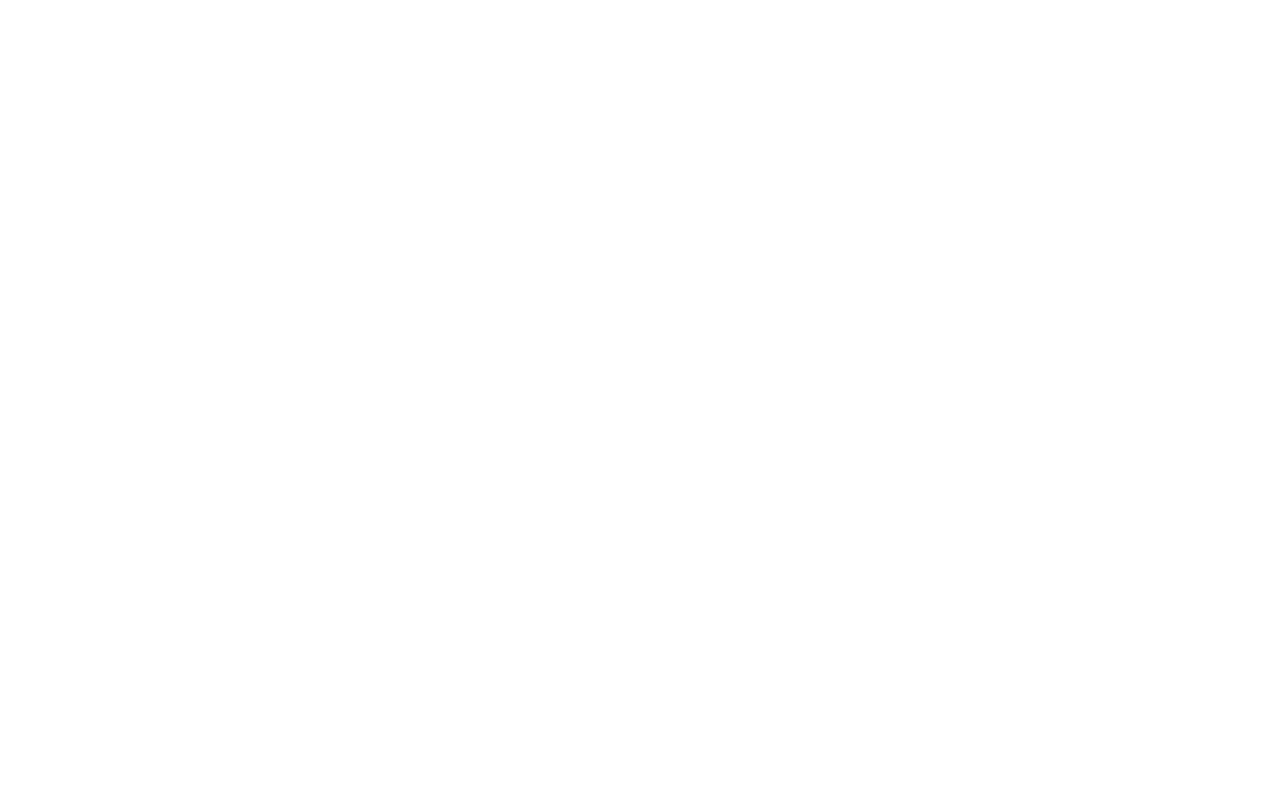
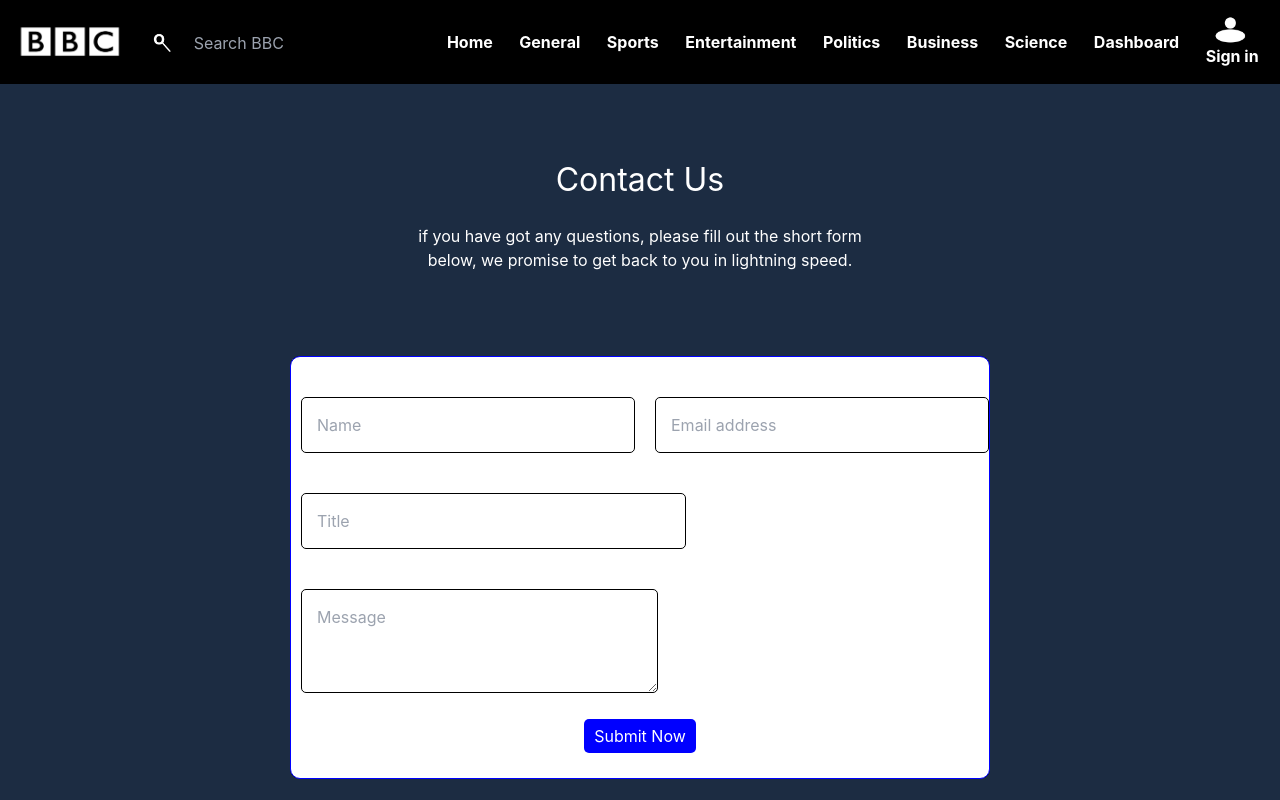
Before and after one commit to vpavan2105/bcc-news, a React (Vite) app in the folder frontend/: page /contact in a window 1280 px wide. Before the commit this address had no page. Shown: the top 800 px of the page. Built offline with nearby package versions, Linux system fonts and the light colour scheme.

Commit message:
contact page

```diff
--- a/frontend/src/App.jsx
+++ b/frontend/src/App.jsx
@@ -6,7 +6,6 @@
 import { SimpleGrid } from "@chakra-ui/react";
 import Politics from "./Pages/Politics";
 import { AdminPage } from "./components1/AdminPage";
-
 
 import SingleNewsPage from "./components/SingleNewsPage";
 import General from "./Pages/General";
@@ -20,74 +19,83 @@
 import PrivateRoute from "./Routes/PrivateRoute";
 // import Contact from "./Pages/Contact";
 import { useEffect } from "react";
+import ContactPage from "./Pages/ContactPage";
 
 function App() {
-  useEffect(()=>{
+  useEffect(() => {
     let dummyuser = {
-      "id": 1,
-      "username": "john_doe",
-      "password": "pass123",
-      "bookmark": [
+      id: 1,
+      username: "john_doe",
+      password: "pass123",
+      bookmark: [
         {
-          "id": 7,
-          "author": "Vaishnawi Sinha",
-          "title": "Farmers protest LIVE: 12 cops injured in attack by farmers in Jind, says SP",
-          "description": "Farmers' protests LIVE updates: Farmers have resumed their ‘Delhi Chalo’ march amid demand for MSP guarantee.",
-          "url": "https://www.hindustantimes.com/india-news/farmers-protest-live-updates-today-february-21-delhi-chalo-march-kisan-andolan-ncr-haryana-msp-101708478251272.html",
-          "urlToImage": "https://www.hindustantimes.com/ht-img/img/2024/02/21/550x309/WhatsApp_Image_2024-02-21_at_15.31.36_1708512212671_1708512226410.jpeg",
-          "category_section": "general",
-          "content": "Farmers' Protest highlights: Farmers from across multiple states have resumed the ‘Delhi Chalo’ march on Wednesday. Meanwhile, heavy security is deployed across the national capital to prevent any disturbances during the protest. Farmer leaders from Punjab and Haryana previously halted the farmers' protest on Sunday evening after the fourth round of talks with Union Ministers. The leaders had warned earlier that they will resume their march to Delhi if their demands are not met by the Centre by February 21. Farmer leaders taking part in agitation on Monday rejected the Centre's proposal of procuring pulses, maize and cotton at MSP by government agencies for five years, saying it was not in farmers' interest and announced that they will march towards the national capital on Wednesday.",
-          "category": "national",
-          "comments": [
+          id: 7,
+          author: "Vaishnawi Sinha",
+          title:
+            "Farmers protest LIVE: 12 cops injured in attack by farmers in Jind, says SP",
+          description:
+            "Farmers' protests LIVE updates: Farmers have resumed their ‘Delhi Chalo’ march amid demand for MSP guarantee.",
+          url: "https://www.hindustantimes.com/india-news/farmers-protest-live-updates-today-february-21-delhi-chalo-march-kisan-andolan-ncr-haryana-msp-101708478251272.html",
+          urlToImage:
+            "https://www.hindustantimes.com/ht-img/img/2024/02/21/550x309/WhatsApp_Image_2024-02-21_at_15.31.36_1708512212671_1708512226410.jpeg",
+          category_section: "general",
+          content:
+            "Farmers' Protest highlights: Farmers from across multiple states have resumed the ‘Delhi Chalo’ march on Wednesday. Meanwhile, heavy security is deployed across the national capital to prevent any disturbances during the protest. Farmer leaders from Punjab and Haryana previously halted the farmers' protest on Sunday evening after the fourth round of talks with Union Ministers. The leaders had warned earlier that they will resume their march to Delhi if their demands are not met by the Centre by February 21. Farmer leaders taking part in agitation on Monday rejected the Centre's proposal of procuring pulses, maize and cotton at MSP by government agencies for five years, saying it was not in farmers' interest and announced that they will march towards the national capital on Wednesday.",
+          category: "national",
+          comments: [
             {
-              "title": "Supporting farmers' rights",
-              "description": "It's crucial to support the demands of our farmers for fair MSP and better conditions. Solidarity with the protesting farmers!"
-            }
-          ]
+              title: "Supporting farmers' rights",
+              description:
+                "It's crucial to support the demands of our farmers for fair MSP and better conditions. Solidarity with the protesting farmers!",
+            },
+          ],
         },
         {
-          "id": 6,
-          "author": "TIMESOFINDIA.COM",
-          "title": "Physical activity may help alleviate pain in cancer survivors - The Times of India",
-          "description": "A new study has found that physical activity can reduce pain in cancer survivors. Learn how exercise can be an effective non-pharmacologic option for reducing cancer-related pain.",
-          "url": "https://timesofindia.indiatimes.com/life-style/health-fitness/health-news/physical-activity-can-alleviate-pain-in-cancer-survivors/articleshow/107884532.cms",
-          "urlToImage": "https://static.toiimg.com/thumb/msid-107884485,width-1070,height-580,imgsize-731833,resizemode-75,overlay-toi_sw,pt-32,y_pad-40/photo.jpg",
-          "category_section": "general",
-          "content": "10 places Anushka Sharma, Virat Kohli travelled recently!A new study finding has shed light on the ro ..Read more at:http://timesofindia.indiatimes.com/articleshow/107884532.cms?utm_source=contentofinterest&utm_medium=text&utm_campaign=cppst",
-          "category": "national",
-          "comments": [
+          id: 6,
+          author: "TIMESOFINDIA.COM",
+          title:
+            "Physical activity may help alleviate pain in cancer survivors - The Times of India",
+          description:
+            "A new study has found that physical activity can reduce pain in cancer survivors. Learn how exercise can be an effective non-pharmacologic option for reducing cancer-related pain.",
+          url: "https://timesofindia.indiatimes.com/life-style/health-fitness/health-news/physical-activity-can-alleviate-pain-in-cancer-survivors/articleshow/107884532.cms",
+          urlToImage:
+            "https://static.toiimg.com/thumb/msid-107884485,width-1070,height-580,imgsize-731833,resizemode-75,overlay-toi_sw,pt-32,y_pad-40/photo.jpg",
+          category_section: "general",
+          content:
+            "10 places Anushka Sharma, Virat Kohli travelled recently!A new study finding has shed light on the ro ..Read more at:http://timesofindia.indiatimes.com/articleshow/107884532.cms?utm_source=contentofinterest&utm_medium=text&utm_campaign=cppst",
+          category: "national",
+          comments: [
             {
-              "title": "Great news for cancer survivors!",
-              "description": "It's wonderful to see the positive impact of physical activity on alleviating pain for cancer survivors."
-            }
-          ]
-        }
-      ]
+              title: "Great news for cancer survivors!",
+              description:
+                "It's wonderful to see the positive impact of physical activity on alleviating pain for cancer survivors.",
+            },
+          ],
+        },
+      ],
     };
 
-
-    localStorage.setItem("user",JSON.stringify(dummyuser))
-  },[])
+    localStorage.setItem("user", JSON.stringify(dummyuser));
+  }, []);
   return (
     <>
       <Routes>
         <Route path="/" element={<HomePage />} />
         <Route path="/login" element={<Login />} />
         <Route path="/sports" element={<Sports />} />
-        <Route path='/general' element={<General/>}/>
-        <Route path='/business' element={<Business/>}/>
-        <Route path='/entertainment' element={<Entertainment/>}/>
-        <Route path='/science' element={<Science/>}/>
+        <Route path="/general" element={<General />} />
+        <Route path="/business" element={<Business />} />
+        <Route path="/entertainment" element={<Entertainment />} />
+        <Route path="/science" element={<Science />} />
         <Route path="/politics" element={<Politics />} />
-        <Route path='/:category/:id' element={<SingleNewsPage/>}/>
-        <Route path='/dashboard' element={  <DashBoard/> }/>
-        <Route path='/health' element={  <Health/> }/>
-        <Route path='/technology' element={  <Technology/> }/>
-        {/* <Route path='/contact' element={  <Contact/> }/> */}
+        <Route path="/:category/:id" element={<SingleNewsPage />} />
+        <Route path="/dashboard" element={<DashBoard />} />
+        <Route path="/health" element={<Health />} />
+        <Route path="/technology" element={<Technology />} />
+        <Route path="/contact" element={<ContactPage />} />
       </Routes>
-
     </>
-  )
+  );
 }
 
-export default App
+export default App;
--- /dev/null
+++ b/frontend/src/Pages/ContactPage.jsx
@@ -0,0 +1,14 @@
+import React from "react";
+import Navbar from "../components/Navbar";
+import { ContactForm } from "../components/ContactForm";
+import Footer from "../components/Footer";
+
+export default function ContactPage() {
+  return (
+    <>
+      <Navbar />
+      <ContactForm />
+      <Footer />
+    </>
+  );
+}
--- /dev/null
+++ b/frontend/src/components/ContactForm.jsx
@@ -0,0 +1,262 @@
+import { useState } from "react";
+import { useForm } from "react-hook-form";
+import { Bounce, ToastContainer, toast } from "react-toastify";
+import "react-toastify/dist/ReactToastify.css";
+import styled from "styled-components";
+import Navbar from "./Navbar";
+import Footer from "./Footer";
+
+const ContactFormWrapper = styled.div`
+  background-color: #1c2c42;
+  display: flex;
+  flex-direction: column;
+  justify-content: center;
+  align-items: center;
+  gap: 20px;
+
+  .contact-head {
+    text-align: center;
+    color: white;
+    font-size: xx-large;
+    margin-bottom: 20px;
+  }
+
+  .para {
+    color: white;
+    max-width: 450px;
+    text-align: center;
+  }
+
+  .ContactForm {
+    margin-top: 20px;
+    display: flex;
+    justify-content: center;
+    align-items: center;
+    width: 80%;
+  }
+
+  form {
+    margin-top: 20px;
+    width: 100%; /* Set form width to 100% */
+    background-color: white;
+    border: 1px solid blue;
+    border-radius: 10px;
+  }
+
+  input[type="text"],
+  input[type="email"],
+  textarea {
+    color: rgb(0, 0, 0);
+    width: 100%;
+    border: 1px solid black;
+    border-radius: 5px;
+    padding: 15px; /* Increase padding for top, bottom, and left */
+    padding-right: 120px; /* Adjust padding on the right side */
+    margin-top: 20px;
+    box-sizing: border-box; /* Ensure padding and border are included in width */
+  }
+
+  button {
+    border: none;
+    padding: 5px 10px;
+    border-radius: 5px;
+    margin-bottom: 25px;
+    background-color: blue;
+    color: white;
+  }
+
+  .formRow {
+    margin: 20px 0 20px 10px;
+    display: flex;
+    column-gap: 20px;
+  }
+
+  .contactForm {
+    background-color: black;
+    width: 100%; /* Set form width to 100% */
+    max-width: 700px; /* Optionally, set a max-width */
+    margin: auto;
+    border-radius: 10px;
+  }
+
+  .errorMessage {
+    color: red;
+    font-size: 14px;
+    margin-left: 20px;
+    padding: 0;
+  }
+
+  @media (max-width: 768px) {
+    .submit-message {
+      width: 125px;
+      margin-left: 200px;
+    }
+  }
+`;
+export const ContactForm = () => {
+  const {
+    register,
+    handleSubmit,
+    reset,
+    formState: { errors },
+  } = useForm();
+
+  const [disabled, setDisabled] = useState(false);
+
+  const onSubmit = async (data) => {
+    const { name, email, subject, message } = data;
+    try {
+      setDisabled(true);
+      toast.success("Form Submitted..We will get back to you soon.", {
+        position: "top-center",
+        autoClose: 5000,
+        hideProgressBar: false,
+        closeOnClick: true,
+        pauseOnHover: true,
+        draggable: true,
+        progress: undefined,
+        transition: Bounce,
+      });
+    } catch (e) {
+      console.error(e);
+    } finally {
+      setDisabled(false);
+      reset();
+    }
+  };
+
+  return (
+    <>
+      <ContactFormWrapper>
+        <div className="con-main">
+          <br />
+          <br />
+          <br />
+          <h1 className="contact-head">Contact Us</h1>
+          <p className="para">
+            if you have got any questions, please fill out the short form below,
+            we promise to get back to you in lightning speed.
+          </p>
+          <br />
+        </div>
+        <div className="ContactForm">
+          <div className="container">
+            <div className="row">
+              <div className="col-12 text-center">
+                <div className="contactForm">
+                  <form
+                    id="contact-form"
+                    onSubmit={handleSubmit(onSubmit)}
+                    noValidate
+                  >
+                    {/* Form inputs */}
+                    <div className="row formRow">
+                      <div className="col-6">
+                        <input
+                          type="text"
+                          name="name"
+                          {...register("name", {
+                            required: {
+                              value: true,
+                              message: "Please enter your name",
+                            },
+                            maxLength: {
+                              value: 30,
+                              message: "Please use 30 characters or less",
+                            },
+                          })}
+                          className="form-control formInput contact-name"
+                          placeholder="Name"
+                        />
+                        <br />
+                        {errors.name && (
+                          <span className="errorMessage">
+                            {errors.name.message}
+                          </span>
+                        )}
+                      </div>
+                      <div className="col-6">
+                        <input
+                          type="email"
+                          name="email"
+                          {...register("email", {
+                            required: true,
+                            pattern:
+                              /^[a-zA-Z0-9.!#$%&’*+/=?^_`{|}~-]+@[a-zA-Z0-9-]+(?:\.[a-zA-Z0-9-]+)*$/,
+                          })}
+                          className="form-control formInput contact-mail"
+                          placeholder="Email address"
+                        />
+                        <br />
+                        {errors.email && (
+                          <span className="errorMessage">
+                            Please enter a valid email address
+                          </span>
+                        )}
+                      </div>
+                    </div>
+                    <div className="row formRow">
+                      <div className="col">
+                        <input
+                          type="text"
+                          name="subject"
+                          {...register("subject", {
+                            required: {
+                              value: true,
+                              message: "Please enter a subject",
+                            },
+                            maxLength: {
+                              value: 75,
+                              message: "Subject cannot exceed 75 characters",
+                            },
+                          })}
+                          className="form-control formInput sub"
+                          placeholder="Title"
+                        />
+                        <br />
+                        {errors.subject && (
+                          <span className="errorMessage">
+                            {errors.subject.message}
+                          </span>
+                        )}
+                      </div>
+                    </div>
+                    <div className="row formRow">
+                      <div className="col">
+                        <textarea
+                          rows={3}
+                          name="message"
+                          {...register("message", {
+                            required: true,
+                          })}
+                          className="form-control formInput message"
+                          placeholder="Message"
+                        />
+                        <br />
+                        {errors.message && (
+                          <span className="errorMessage">
+                            Please enter a message
+                          </span>
+                        )}
+                      </div>
+                    </div>
+
+                    <button
+                      className="submit-btn btn btn-primary"
+                      disabled={disabled}
+                      type="submit"
+                    >
+                      Submit Now
+                    </button>
+                  </form>
+                </div>
+                <br />
+              </div>
+            </div>
+          </div>
+        </div>
+        <ToastContainer />
+      </ContactFormWrapper>
+    </>
+  );
+};
```
Also changed, not shown: frontend/src/components/Footer.jsx (+61 -79 lines).
